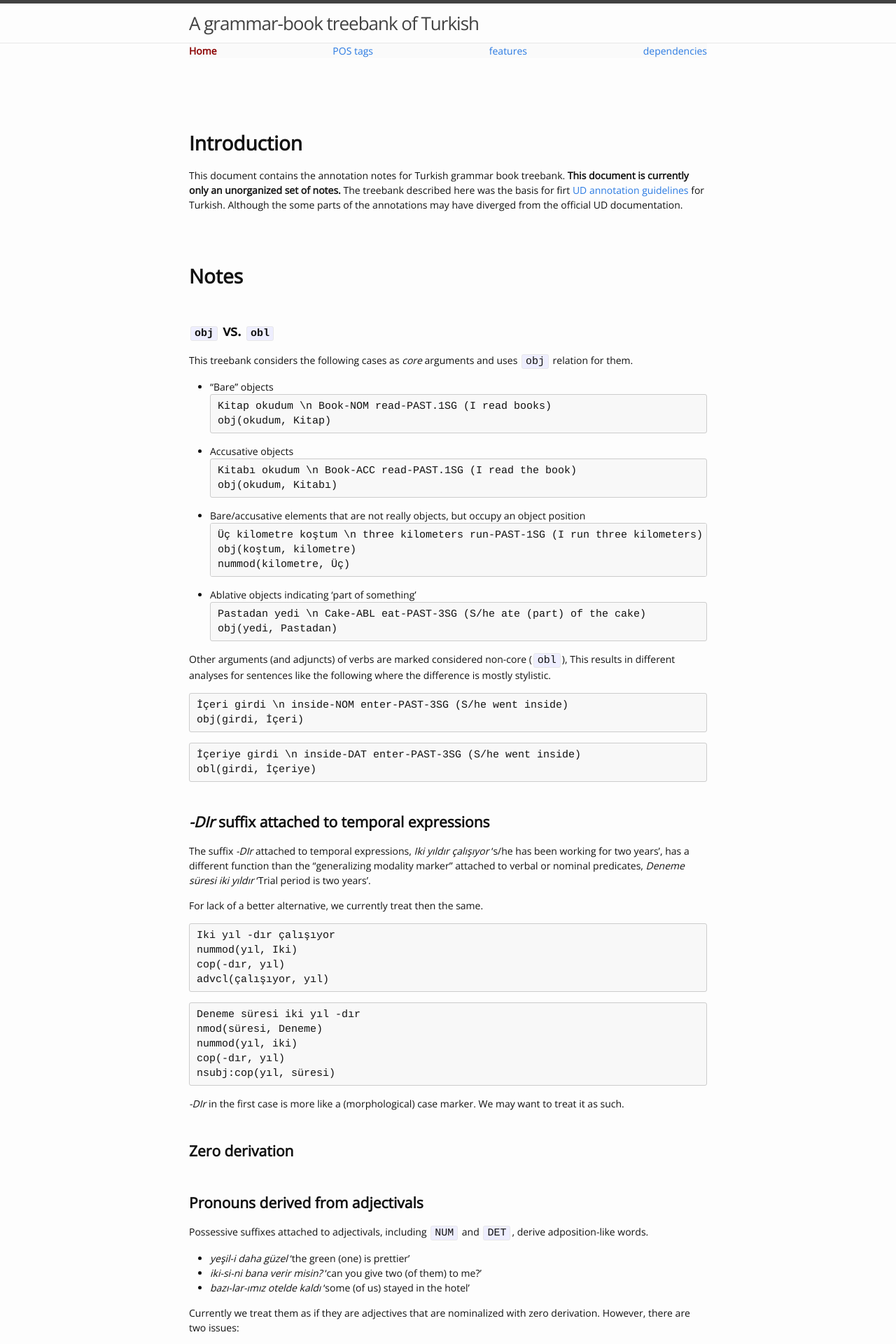
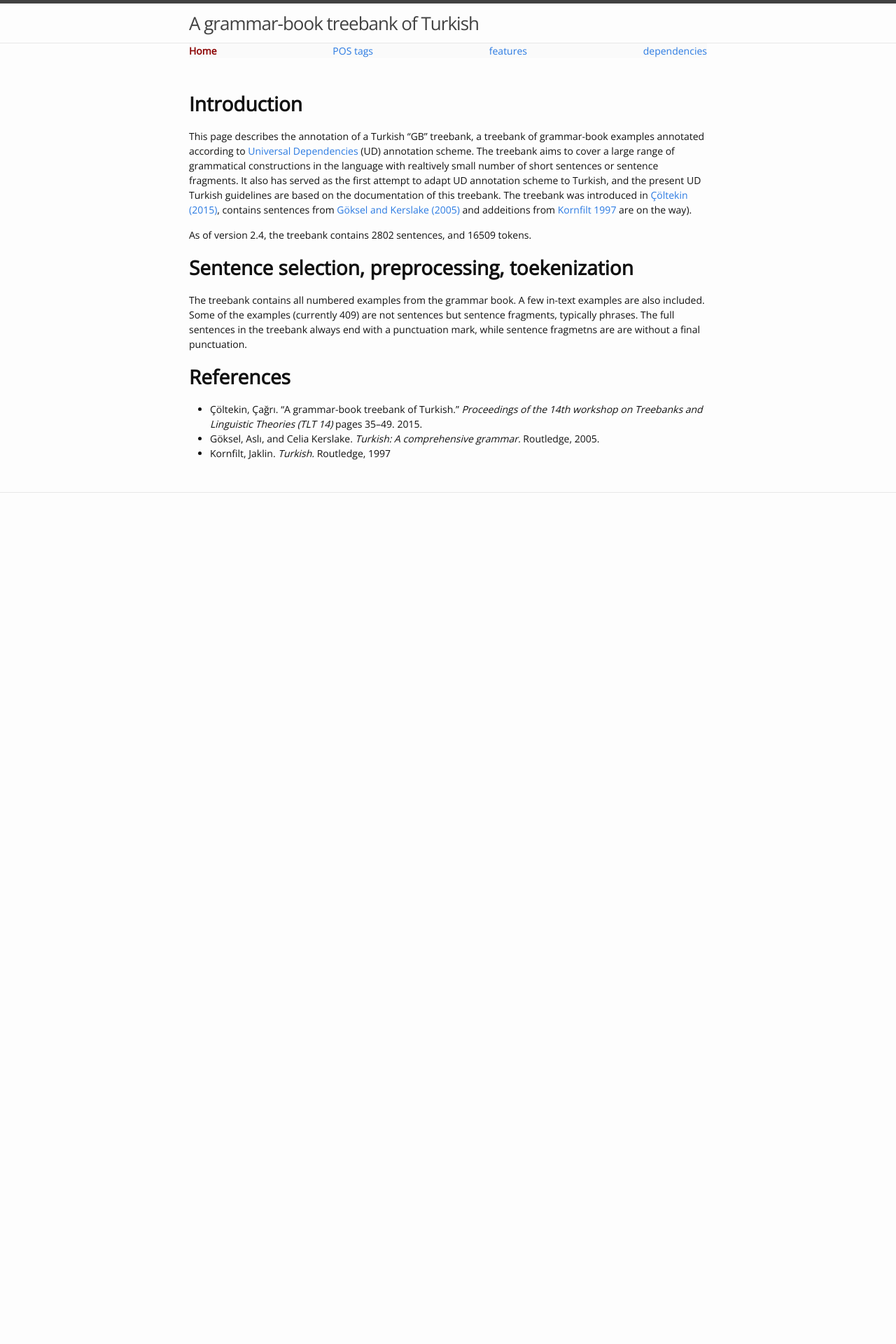
Before and after one commit to coltekin/gk-treebank, a Jekyll site: the page built from docs/index.md, in a window 1280 px wide. Shown: the top 1920 px of the page at 70% size. Built offline with Jekyll 4.4.1, drawn with Linux system fonts in a browser that asks for light colours; after the commit the page ends 900 px from its top, so only the background shows below that; some of the changed text lies outside the part shown.

```diff
--- a/docs/css/style.css
+++ b/docs/css/style.css
@@ -142,11 +142,11 @@
 }
 
 h1 {
-  margin-top: 2.5em;
+  margin-top: 0.5em;
 }
 
 h2 {
-  margin-top: 2em;
+  margin-top: 0em;
 }
 
 h2.nomargin {
@@ -154,7 +154,7 @@
 }
 
 h3 {
-  margin-top: 1.5em;
+  margin-top: 0em;
   clear: both;
 }
 
--- a/docs/index.md
+++ b/docs/index.md
@@ -3,147 +3,37 @@
 title: Introduction
 ---
 
-This document contains the annotation notes for Turkish grammar book
-treebank.
-__This document is currently only an unorganized set of notes.__
-The treebank described here was the basis for firt [UD annotation
-guidelines](http://universaldependencies.org/tr/) for Turkish.
-Although the some parts of the annotations may have diverged from the
-official UD documentation.
+This page describes the annotation of a Turkish "GB" treebank,
+a treebank of grammar-book examples annotated according to
+[Universal Dependencies](https://universaldependencies.org/) (UD)
+annotation scheme.
+The treebank aims to cover a large range of grammatical constructions
+in the language with realtively small number of short sentences
+or sentence fragments.
+It also has served as the first attempt to adapt UD annotation scheme
+to Turkish, and the present UD Turkish guidelines are based on
+the documentation of this treebank.
+The treebank was introduced in [Çöltekin (2015)](papers/coltekin2015tlt.pdf),
+contains sentences from [Göksel and Kerslake (2005)](https://www.routledge.com/Turkish-A-Comprehensive-Grammar/Goksel-Kerslake/p/book/9780415114943)
+and addeitions from [Kornfilt 1997](https://www.routledge.com/Turkish-1st-Edition/Kornfilt/p/book/9780415587167) are on the way).
+
+As of version 2.4, the treebank contains 2802 sentences, and 16509 tokens.
+
+# Sentence selection, preprocessing, toekenization
+
+The treebank contains all numbered examples from the grammar book.
+A few in-text examples are also included.
+Some of the examples (currently 409) are not sentences
+but sentence fragments, typically phrases.
+The full sentences in the treebank always end with a punctuation mark,
+while sentence fragmetns are are without a final punctuation.
 
 
-# Notes
+# References
 
-## ``obj`` vs. ``obl``
-
-This treebank considers the following cases as _core_ arguments
-and uses `obj` relation for them.
-
-- "Bare" objects
-~~~ sdparse
-Kitap okudum \n Book-NOM read-PAST.1SG (I read books)
-obj(okudum, Kitap)
-~~~
-
-- Accusative objects
-~~~ sdparse
-Kitabı okudum \n Book-ACC read-PAST.1SG (I read the book)
-obj(okudum, Kitabı)
-~~~
-
-- Bare/accusative elements that are not really objects,
-    but occupy an object position
-~~~ sdparse
-Üç kilometre koştum \n three kilometers run-PAST-1SG (I run three kilometers)
-obj(koştum, kilometre)
-nummod(kilometre, Üç)
-~~~
-
-- Ablative objects indicating 'part of something'
-~~~ sdparse
-Pastadan yedi \n Cake-ABL eat-PAST-3SG (S/he ate (part) of the cake)
-obj(yedi, Pastadan)
-~~~
-
-Other arguments (and adjuncts) of verbs are marked considered non-core (``obl``),
-This results in different analyses
-for sentences like the following where the difference is mostly stylistic.
-
-~~~ sdparse
-İçeri girdi \n inside-NOM enter-PAST-3SG (S/he went inside)
-obj(girdi, İçeri)
-~~~
-
-~~~ sdparse
-İçeriye girdi \n inside-DAT enter-PAST-3SG (S/he went inside)
-obl(girdi, İçeriye)
-~~~
-
-## _-DIr_ suffix attached to temporal expressions
-
-The suffix _-DIr_ attached to temporal expressions,
-_Iki yıldır çalışıyor_ 's/he has been working for two years',
-has a different function than the "generalizing modality marker"
-attached to verbal or nominal predicates,
-_Deneme süresi iki yıldır_ 'Trial period is two years'.
-
-For lack of a better alternative, we currently treat then the same.
-
-~~~ sdparse
-Iki yıl -dır çalışıyor
-nummod(yıl, Iki)
-cop(-dır, yıl)
-advcl(çalışıyor, yıl)
-~~~
-
-~~~ sdparse
-Deneme süresi iki yıl -dır
-nmod(süresi, Deneme)
-nummod(yıl, iki)
-cop(-dır, yıl)
-nsubj:cop(yıl, süresi)
-~~~
-
-_-DIr_ in the first case is more like a (morphological) case marker.
-We may want to treat it as such.
-
-## Zero derivation
-
-## Pronouns derived from adjectivals
-
-Possessive suffixes attached to adjectivals,
-including ``NUM`` and ``DET``,
-derive adposition-like words.
-
-- _yeşil-i daha güzel_ 'the green (one) is prettier'
-- _iki-si-ni  bana verir misin?_ 'can you give two (of them) to me?'
-- _bazı-lar-ımız otelde kaldı_ 'some (of us) stayed in the hotel'
-
-Currently we treat them as if they are adjectives that are nominalized with zero derivation.
-However, there are two issues:
-
-- This hides the ambiguity between two different functions of the
-  suffixes, e.g.,  _yeşil-i daha güzel_ can also mean '(of the items
-  that belongs to him) the green one is prettier'. This difference
-  also exist with other possessive suffixes.
-  _Ali senin uzunun_ 'Ali is taller version of you',
-  or '(of your people, e.g., basketball players) Ali is the tall one'.
-- If a determiner (pro)nomilized this way, it is at odds with UD since
-  it becomes head in some cases _politikacıların çoğ-u_ 'most of the politicians''
-
-## TODO
-
-- Instances of dislocated need a revision.
-    Current UD guidelines require attaching the 'dislocated' word
-    to its parent which does allow identifying the word that corresponds to it.
-- _-lArI- in time expressions, like _geceleri_
-- _duymazlıktan geldi_  the composite suffix _-mAzlIk_ seems to form
-      some sort of verbal noun. Current analysis does not look good.
-      Another interesting point here is the double negative in
-      _duymamazlıktan geldi_
-- Some clausal modifiers of nouns are not realy `acl`:
-    _üstünlüğünü kanıtlamak amacıyla yapıyor._
-- There is a inconsistency between the nominal/adjectivals with and
-  without _olarak_. _Ali çayını soğuk içer_ vs. _Ali çayını soğuk olarak içer_
-- Similar to above: nominal/cluasal modifiers of adjectives:
-    _düyaca meşhur_, _inanılmayacak kadar meşhur_.
-- A reasonble guideline/test for `compound` verbs.
-- Better/consistent analysis for _değil_.
-- Annotation of names like _Filiz Hanım_ and _Ahmet Bey_ is not
-    consistent.
-- _ol_ as verb/aux/cop needs a through revision
-- document _gerek_ and _zorunda_. The first can both be verb and noun,
-    and the second forms nominal predicates with a (clausal) object.
-- document `discourse` use of _ise_ -_ysa_:
-    _Kitaplarsa hala kutularda duruyor._
-- document the annotation of reflexive pronouns: as in _kendi yaptı
-    and _Ali kendi yaptı_.
-- The annotation of the subordinate clauses with _gibi_ and _diye_ are unclear:
-    are they core arguments?
-- Unalysis of (redundant) reflexive: it gets different relations
-    in _benim kendim oturacağım_ and _kendim oturacağım_
-- Adjectival verbs with no subordinating suffixes like _anlaşılır_
-    _görülmüş_ do not have any morphological indication that they are
-    subordinate clauses
-- document cases of coordination with different types of constituents.
-- check/document _felan/falan/filan_
+-  Çöltekin, Çağrı. "A grammar-book treebank of Turkish." _Proceedings
+   of the 14th workshop on Treebanks and Linguistic Theories (TLT 14)_
+   pages 35–49. 2015.
+- Göksel, Aslı, and Celia Kerslake. _Turkish: A comprehensive grammar._
+    Routledge, 2005.
+-  Kornfilt, Jaklin. _Turkish._ Routledge, 1997
```
Also changed, not shown: 2 other files.
